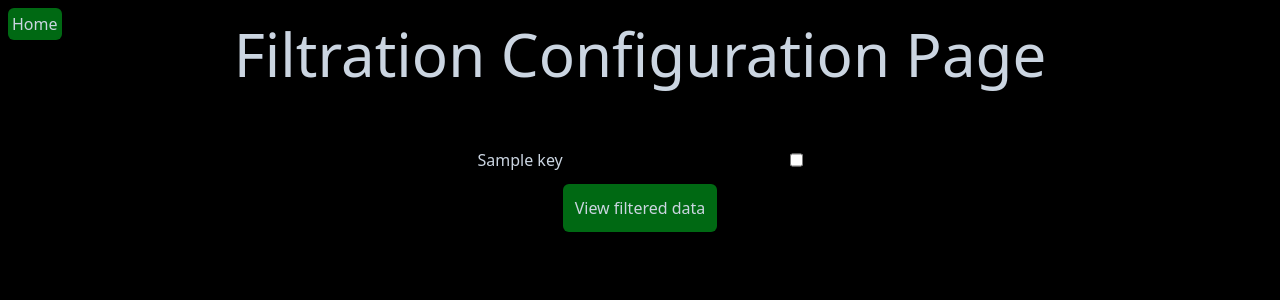
After one commit to lszwed5/Systems-Engineering, a Flask app: template IoT/Lista03/templates/configure_filter.html in a window 1280 px wide. The commit adds this page. Shown: the top 300 px of the page. Run offline with Flask 2, Linux system fonts and the light colour scheme; the template is opened without the code that fills it: most values are stand-ins (such as "Sample title", 1, 10 or a date in 2020); some libraries are stand-ins or nearby versions.

Commit message:
add data filtration

```diff
--- a/IoT/Lista03/server.py
+++ b/IoT/Lista03/server.py
@@ -1,5 +1,5 @@
 import requests
-from flask import Flask, request, jsonify, render_template, redirect, url_for
+from flask import Flask, request, jsonify, render_template, redirect, url_for, session
 from flask_wtf import FlaskForm
 from wtforms import SelectField, SubmitField, StringField, IntegerField, BooleanField
 from wtforms.validators import InputRequired
@@ -44,6 +44,15 @@ class ConfigureAggregationForm(FlaskForm):
                                       (86400, "Day"), (3600, "Hour"), (1800, "30 minutes"), (900, "15 minutes")])
 
     submit = SubmitField('View data')
+
+
+class ConfigureFiltrationForm1(FlaskForm):
+
+    source_url = StringField('Source of data: ', validators=[InputRequired()])
+
+    target_url = StringField('Target URL (optional): ')
+
+    submit = SubmitField('Next')
 
 
 @app.route("/")
@@ -156,6 +165,48 @@ def configure_aggregation():
     return render_template('configure_aggregator.html', form=form)
 
 
+@app.route('/configure_filtration-source/', methods=['GET', 'POST'])
+def configure_filtration1():
+    form = ConfigureFiltrationForm1()
+
+    if form.validate_on_submit():
+        session['path'] = form.source_url.data
+        session['target'] = form.target_url.data
+        try:
+            with open(session['path'], "r") as f:
+                data = json.load(f)
+                data = data[list(data.keys())[0]]
+                return redirect(url_for('configure_filtration', data=data))
+        except FileNotFoundError:
+            return "404 - File not found"
+
+    return render_template('configure_filter-source.html', form=form)
+
+
+@app.route('/configure_filtration/', methods=['GET', 'POST'])
+def configure_filtration():
+    if request.method == 'GET':
+        data = eval(request.args['data'])
+        choices = list(dict(data[list(data.keys())[0]]).keys())
+        return render_template('configure_filter.html', choices=choices)
+
+    if request.method == 'POST':
+        result = list(request.form.keys())
+        print(result)
+
+        configuration = {
+            "path": session['path'],
+            "target": session['target'],
+            "fields": result
+        }
+
+        send = requests.post(f'http://localhost:5002/filtrate/', json=json.dumps(configuration))
+
+        return send.json()
+
+    return "How on Earth did You even get here"
+
+
 if __name__ == '__main__':
     # t1 = threading.Thread(target=main, daemon=True)
     # t1.start()
--- /dev/null
+++ b/IoT/Lista03/templates/configure_filter.html
@@ -0,0 +1,38 @@
+<!DOCTYPE html>
+<html lang="en">
+<head>
+    <meta charset="UTF-8">
+    <meta http-equiv="X-UA-Compatible" content="IE=edge">
+    <meta name="viewport" content="width=device-width, initial-scale=1.0">
+    <script src="https://cdn.tailwindcss.com"></script>
+    <title>Filter Configuration</title>
+</head>
+<body class="bg-black bg-cover height-auto text-slate-300">
+    <a href="{{ url_for('home') }}"><button class="absolute top-0 ml-2 mt-2 bg-[#006913] rounded-md py-1 px-1 hover:bg-[#00911b]">Home</button></a>
+    <div>
+        <div class="grid justify-center text-6xl mt-6">
+            <h1>Filtration Configuration Page</h1>
+        </div>
+
+        <div class="grid object-center bg-cover m-auto justify-center mt-16 mb-16">
+
+
+
+          <form method="post" action="" class="grid justify-center w-full">
+
+              {% for key in choices %}
+              <div class="flex justify-between min-w-[325px]">
+                <p style="text-align: left">{{ key }}</p>
+                <input type="checkbox" name="{{ key }}" value="{{ key }}">
+              </div>
+              {% endfor %}
+
+            <button type="submit" class="mt-3 mx-auto bg-[#006913]
+            rounded-md py-3 px-3 hover:bg-[#00911b] hover:cursor-pointer">View filtered data</button>
+
+          </form>
+
+        </div>
+    </div>
+</body>
+</html>
```
Also changed, not shown: IoT/Lista03/filter.py (added, +45 -0 lines), IoT/Lista03/templates/configure_filter-source.html (renamed from IoT/Lista03/templates/configure_aggregator.html, +6 -6 lines), IoT/Lista03/templates/index.html (+9 -4 lines).
